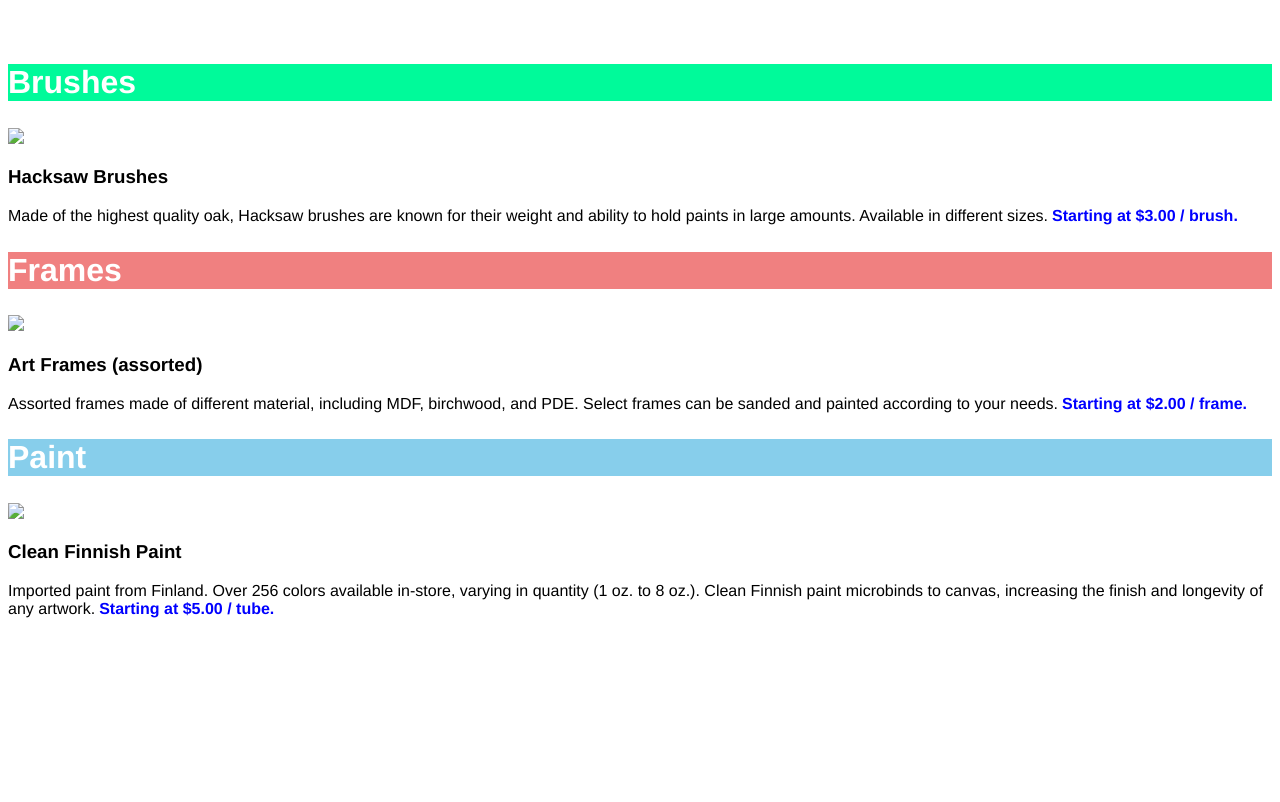
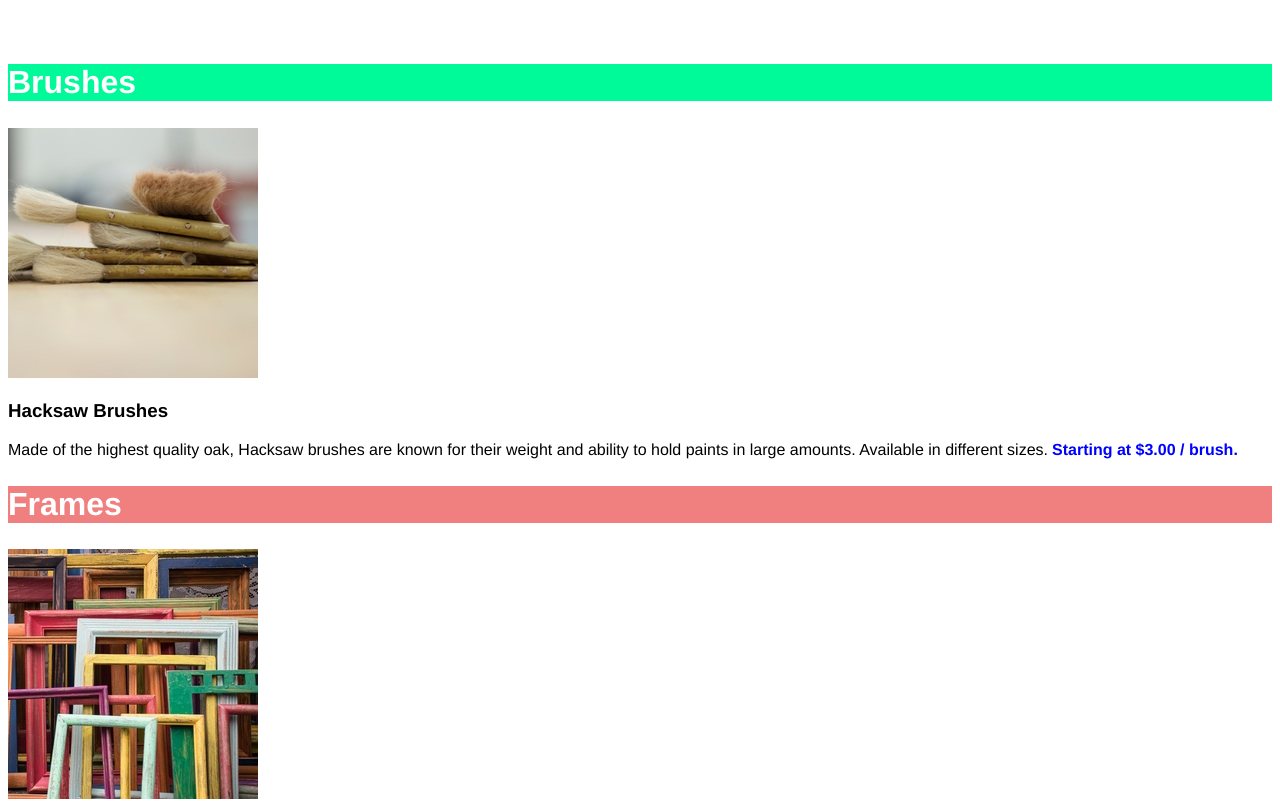
Before and after one commit to luciahaswell/Arts-Crafts-Webpage, a plain HTML site: page index.html in a window 1280 px wide. Shown: the part 185-987 px from the top of the page. Before the commit the page ends 811 px from the top, so only its background shows below. Drawn offline with Linux system fonts and the light colour scheme; files that its build step writes are made by us from their sources.

Commit message:
Update index.html

```diff
--- a/index.html
+++ b/index.html
@@ -2,27 +2,27 @@
 <html>
 <head>
     <title>Dasmoto's Arts & Crafts</title>
-    <link href="./resources/style.css" rel="stylesheet" type="text/css">
+    <link href="./style.css" rel="stylesheet" type="text/css">
 </head>
 <body>
     <h1>Dasmoto's Arts & Crafts</h1>
     <section id="brushes">
         <h2>Brushes</h2>
-        <img src="./resources/images/hacksaw.jpeg">
+        <img src="./hacksaw.jpeg">
         <h3>Hacksaw Brushes</h3>
         <span class="text">Made of the highest quality oak, Hacksaw brushes are known for their weight and ability to hold paints in large amounts. Available in different sizes.</span>
         <span class="bluetext">Starting at $3.00 / brush.</span>
     </section>
     <section id="frames">
         <h2>Frames</h2>
-        <img src="./resources/images/frames.jpeg">
+        <img src="./frames.jpeg">
         <h3>Art Frames (assorted)</h3>
         <span class="text">Assorted frames made of different material, including MDF, birchwood, and PDE. Select frames can be sanded and painted according to your needs.</span>
         <span class="bluetext">Starting at $2.00 / frame.</span>
     </section>
     <section id="paint">
         <h2>Paint</h2>
-        <img src="./resources/images/finnish.jpeg">
+        <img src="./finnish.jpeg">
         <h3>Clean Finnish Paint</h3>
         <span class="text">Imported paint from Finland. Over 256 colors available in-store, varying in quantity (1 oz. to 8 oz.). Clean Finnish paint microbinds to canvas, increasing the finish and longevity of any artwork.</span>
         <span class="bluetext">Starting at $5.00 / tube.</span>
```
